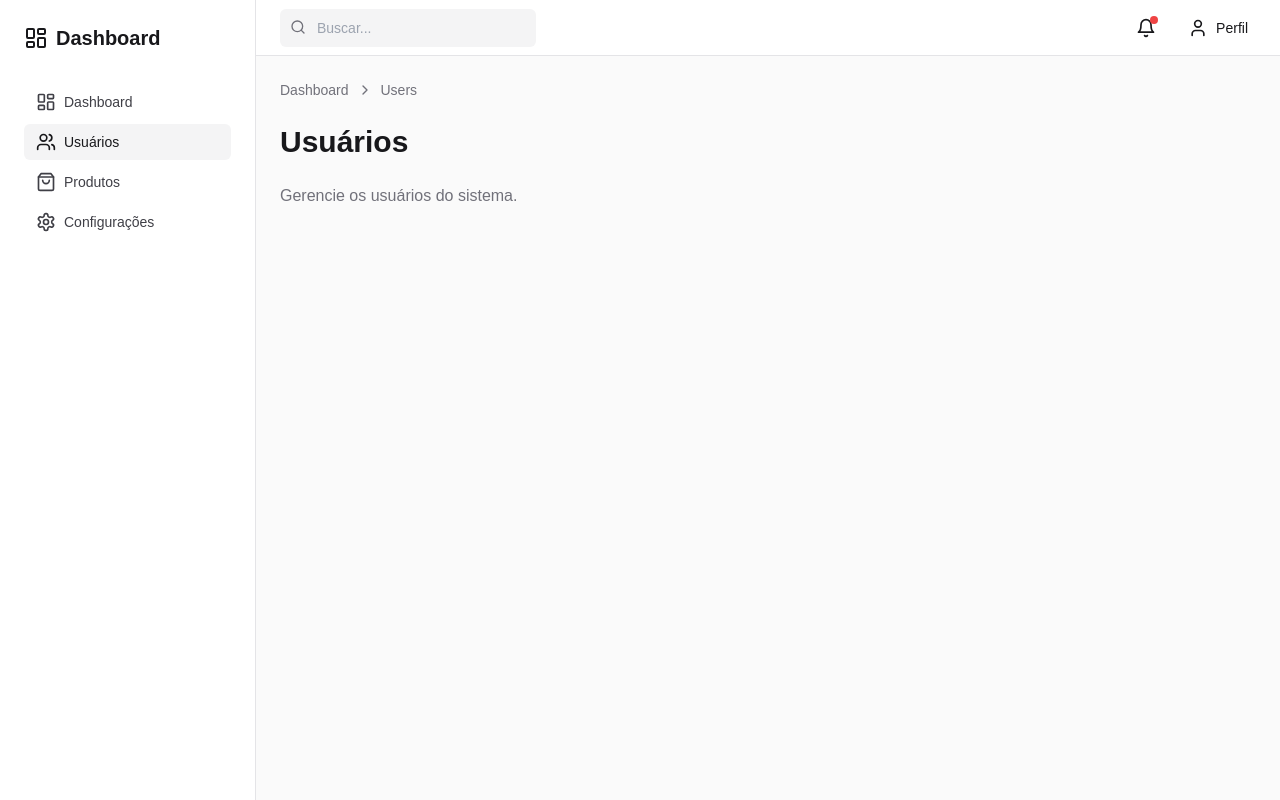
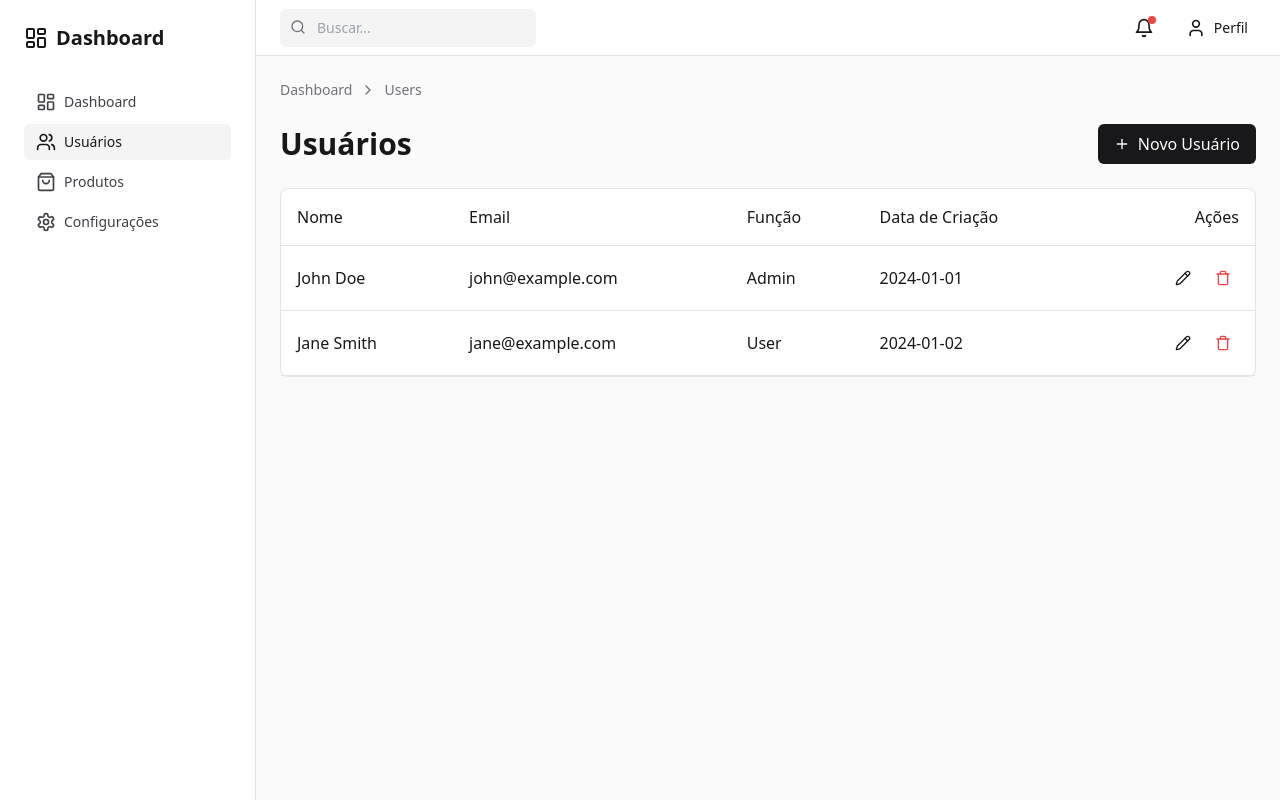
Before and after one commit to agostinhomarcia/-admin-dashboard, a Next.js app: page /dashboard/users in a window 1280 px wide. Built offline with nearby package versions, Linux system fonts and the light colour scheme.

Commit message:
creating page user

```diff
--- a/app/dashboard/(routes)/users/page.tsx
+++ b/app/dashboard/(routes)/users/page.tsx
@@ -1,11 +1,141 @@
+"use client";
+
+import { useState } from "react";
+import { Plus, Pencil, Trash } from "lucide-react";
+import { UserModal } from "@/components/users/user-modal";
+import { User } from "@/types/user";
+import { toast } from "sonner";
+
 export default function UsersPage() {
+  const [users, setUsers] = useState<User[]>([
+    {
+      id: "1",
+      name: "John Doe",
+      email: "john@example.com",
+      role: "Admin",
+      createdAt: "2024-01-01",
+    },
+    {
+      id: "2",
+      name: "Jane Smith",
+      email: "jane@example.com",
+      role: "User",
+      createdAt: "2024-01-02",
+    },
+  ]);
+  const [isModalOpen, setIsModalOpen] = useState(false);
+  const [selectedUser, setSelectedUser] = useState<User | undefined>();
+
+  const handleOpenModal = (user?: User) => {
+    setSelectedUser(user);
+    setIsModalOpen(true);
+  };
+
+  const handleCloseModal = () => {
+    setSelectedUser(undefined);
+    setIsModalOpen(false);
+  };
+
+  const handleSubmit = (data: User) => {
+    const emailExists = users.some(
+      (user) => user.email === data.email && user.id !== data.id
+    );
+
+    if (emailExists) {
+      toast.error("Este email já está em uso por outro usuário.");
+      return;
+    }
+
+    if (selectedUser) {
+      setUsers(
+        users.map((user) =>
+          user.id === selectedUser.id ? { ...user, ...data } : user
+        )
+      );
+      toast.success("Usuário atualizado com sucesso!");
+    } else {
+      setUsers([
+        ...users,
+        {
+          ...data,
+          id: String(Date.now()),
+          createdAt: new Date().toISOString().split("T")[0],
+        },
+      ]);
+      toast.success("Usuário criado com sucesso!");
+    }
+    handleCloseModal();
+  };
+
+  const handleDelete = (userId: string) => {
+    if (window.confirm("Tem certeza que deseja excluir este usuário?")) {
+      setUsers(users.filter((user) => user.id !== userId));
+      toast.success("Usuário excluído com sucesso!");
+    }
+  };
+
   return (
     <div className="space-y-6">
-      <h1 className="text-3xl font-bold">Usuários</h1>
-      <p className="text-zinc-500 dark:text-zinc-400">
-        Gerencie os usuários do sistema.
-      </p>
-      {/* Tabela de usuários será implementada aqui */}
+      <div className="flex items-center justify-between">
+        <h1 className="text-3xl font-bold">Usuários</h1>
+        <button
+          onClick={() => handleOpenModal()}
+          className="flex items-center gap-2 px-4 py-2 bg-zinc-900 text-zinc-50 rounded-md hover:bg-zinc-800"
+        >
+          <Plus className="h-4 w-4" />
+          Novo Usuário
+        </button>
+      </div>
+
+      <div className="bg-white dark:bg-zinc-950 rounded-lg border border-zinc-200 dark:border-zinc-800">
+        <table className="w-full">
+          <thead>
+            <tr className="border-b border-zinc-200 dark:border-zinc-800">
+              <th className="text-left p-4 font-medium">Nome</th>
+              <th className="text-left p-4 font-medium">Email</th>
+              <th className="text-left p-4 font-medium">Função</th>
+              <th className="text-left p-4 font-medium">Data de Criação</th>
+              <th className="text-right p-4 font-medium">Ações</th>
+            </tr>
+          </thead>
+          <tbody>
+            {users.map((user) => (
+              <tr
+                key={user.id}
+                className="border-b border-zinc-200 dark:border-zinc-800"
+              >
+                <td className="p-4">{user.name}</td>
+                <td className="p-4">{user.email}</td>
+                <td className="p-4">{user.role}</td>
+                <td className="p-4">{user.createdAt}</td>
+                <td className="p-4">
+                  <div className="flex items-center justify-end gap-2">
+                    <button
+                      onClick={() => handleOpenModal(user)}
+                      className="p-2 hover:bg-zinc-100 dark:hover:bg-zinc-800 rounded-md"
+                    >
+                      <Pencil className="h-4 w-4" />
+                    </button>
+                    <button
+                      onClick={() => handleDelete(user.id)}
+                      className="p-2 hover:bg-zinc-100 dark:hover:bg-zinc-800 rounded-md text-red-500"
+                    >
+                      <Trash className="h-4 w-4" />
+                    </button>
+                  </div>
+                </td>
+              </tr>
+            ))}
+          </tbody>
+        </table>
+      </div>
+
+      <UserModal
+        isOpen={isModalOpen}
+        onClose={handleCloseModal}
+        onSubmit={handleSubmit}
+        user={selectedUser}
+      />
     </div>
   );
 }
--- a/app/globals.css
+++ b/app/globals.css
@@ -2,26 +2,6 @@
 @tailwind components;
 @tailwind utilities;
 
-:root {
-  --background: #ffffff;
-  --foreground: #171717;
+body {
+  @apply bg-zinc-50 dark:bg-zinc-900 text-zinc-900 dark:text-zinc-50;
 }
-
-@media (prefers-color-scheme: dark) {
-  :root {
-    --background: #0a0a0a;
-    --foreground: #ededed;
-  }
-}
-
-body {
-  color: var(--foreground);
-  background: var(--background);
-  font-family: Arial, Helvetica, sans-serif;
-}
-
-@layer utilities {
-  .text-balance {
-    text-wrap: balance;
-  }
-}
--- a/app/layout.tsx
+++ b/app/layout.tsx
@@ -1,6 +1,7 @@
 import type { Metadata } from "next";
 import localFont from "next/font/local";
 import "./globals.css";
+import { Toaster } from "sonner";
 
 const geistSans = localFont({
   src: "./fonts/GeistVF.woff",
@@ -29,6 +30,7 @@ export default function RootLayout({
         className={`${geistSans.variable} ${geistMono.variable} antialiased bg-zinc-50 dark:bg-zinc-900 text-zinc-900 dark:text-zinc-50`}
       >
         {children}
+        <Toaster richColors position="top-right" />
       </body>
     </html>
   );
--- /dev/null
+++ b/components/users/user-modal.tsx
@@ -0,0 +1,137 @@
+"use client";
+
+import { useState, useEffect } from "react";
+import { X } from "lucide-react";
+import { User } from "@/types/user";
+import { toast } from "sonner";
+
+interface UserModalProps {
+  isOpen: boolean;
+  onClose: () => void;
+  onSubmit: (data: User) => void;
+  user?: User;
+}
+
+const initialFormData = {
+  name: "",
+  email: "",
+  role: "user",
+};
+
+export function UserModal({ isOpen, onClose, onSubmit, user }: UserModalProps) {
+  const [formData, setFormData] = useState<Partial<User>>(initialFormData);
+
+  useEffect(() => {
+    if (user) {
+      setFormData({
+        name: user.name,
+        email: user.email,
+        role: user.role,
+      });
+    } else {
+      setFormData(initialFormData);
+    }
+  }, [user, isOpen]);
+
+  if (!isOpen) return null;
+
+  const handleSubmit = (e: React.FormEvent) => {
+    e.preventDefault();
+
+    if (!formData.name || !formData.email || !formData.role) {
+      toast.error("Por favor, preencha todos os campos");
+      return;
+    }
+
+    onSubmit({
+      id: user?.id || "",
+      name: formData.name,
+      email: formData.email,
+      role: formData.role,
+      createdAt: user?.createdAt || new Date().toISOString().split("T")[0],
+    });
+
+    setFormData(initialFormData);
+  };
+
+  const handleClose = () => {
+    setFormData(initialFormData);
+    onClose();
+  };
+
+  return (
+    <div className="fixed inset-0 bg-black/50 flex items-center justify-center">
+      <div className="bg-white dark:bg-zinc-950 p-6 rounded-lg w-full max-w-md">
+        <div className="flex items-center justify-between mb-4">
+          <h2 className="text-xl font-semibold">
+            {user ? "Editar Usuário" : "Novo Usuário"}
+          </h2>
+          <button
+            onClick={handleClose}
+            className="p-2 hover:bg-zinc-100 dark:hover:bg-zinc-800 rounded-md"
+          >
+            <X className="h-4 w-4" />
+          </button>
+        </div>
+
+        <form onSubmit={handleSubmit}>
+          <div className="space-y-4">
+            <div>
+              <label className="block text-sm font-medium mb-1">Nome</label>
+              <input
+                type="text"
+                className="w-full p-2 rounded-md border border-zinc-200 dark:border-zinc-800 bg-white dark:bg-zinc-900"
+                value={formData.name}
+                onChange={(e) =>
+                  setFormData({ ...formData, name: e.target.value })
+                }
+                required
+              />
+            </div>
+            <div>
+              <label className="block text-sm font-medium mb-1">Email</label>
+              <input
+                type="email"
+                className="w-full p-2 rounded-md border border-zinc-200 dark:border-zinc-800 bg-white dark:bg-zinc-900"
+                value={formData.email}
+                onChange={(e) =>
+                  setFormData({ ...formData, email: e.target.value })
+                }
+                required
+              />
+            </div>
+            <div>
+              <label className="block text-sm font-medium mb-1">Função</label>
+              <select
+                className="w-full p-2 rounded-md border border-zinc-200 dark:border-zinc-800 bg-white dark:bg-zinc-900"
+                value={formData.role}
+                onChange={(e) =>
+                  setFormData({ ...formData, role: e.target.value })
+                }
+                required
+              >
+                <option value="admin">Admin</option>
+                <option value="user">Usuário</option>
+              </select>
+            </div>
+            <div className="flex justify-end gap-2 mt-6">
+              <button
+                type="button"
+                onClick={handleClose}
+                className="px-4 py-2 border border-zinc-200 dark:border-zinc-800 rounded-md hover:bg-zinc-100 dark:hover:bg-zinc-800"
+              >
+                Cancelar
+              </button>
+              <button
+                type="submit"
+                className="px-4 py-2 bg-zinc-900 text-zinc-50 rounded-md hover:bg-zinc-800"
+              >
+                Salvar
+              </button>
+            </div>
+          </div>
+        </form>
+      </div>
+    </div>
+  );
+}
--- a/globals.css
+++ /dev/null
@@ -1,7 +0,0 @@
-@tailwind base;
-@tailwind components;
-@tailwind utilities;
-
-body {
-  @apply bg-zinc-50 dark:bg-zinc-900 text-zinc-900 dark:text-zinc-50;
-}
--- a/package.json
+++ b/package.json
@@ -17,6 +17,7 @@
     "react": "^18",
     "react-chartjs-2": "^5.2.0",
     "react-dom": "^18",
+    "sonner": "^1.7.0",
     "tailwind-merge": "^2.5.4",
     "ws": "^8.18.0"
   },
--- /dev/null
+++ b/types/user.ts
@@ -0,0 +1,7 @@
+export interface User {
+  id: string;
+  name: string;
+  email: string;
+  role: string;
+  createdAt: string;
+}
```
Also changed, not shown: 1 other file (tests, documents, lock files or other folders).
